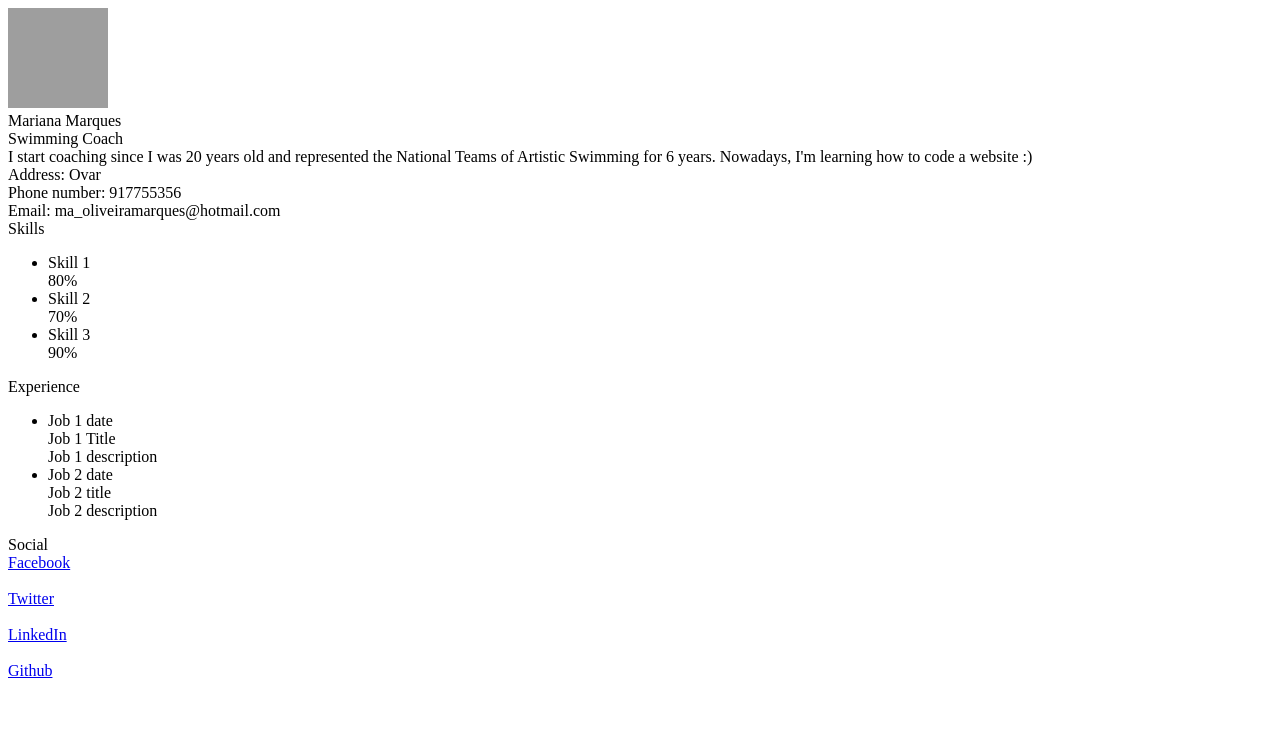
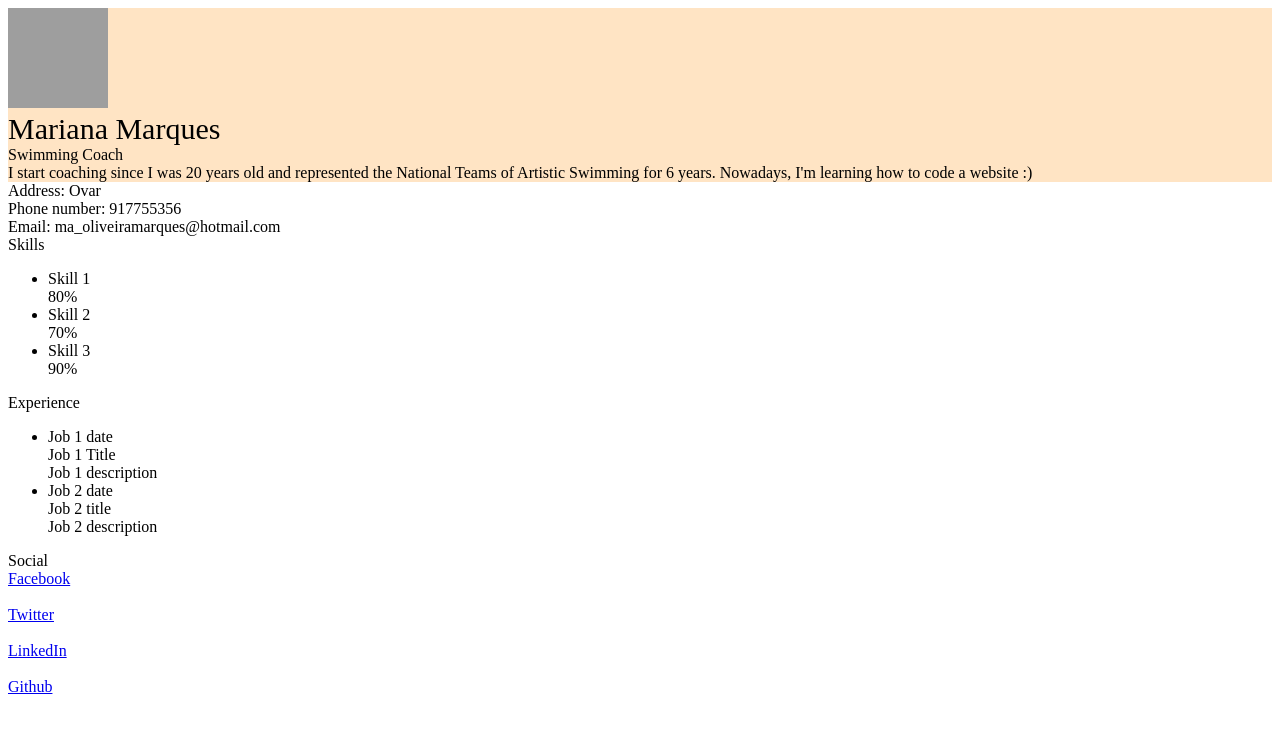
Before and after one commit to from-zero-to-fullstack/css-basics, a plain HTML site: page src/index.html in a window 1280 px wide. Drawn offline with Linux system fonts and the light colour scheme; grey boxes are pictures that could not be loaded.

Commit message:
Fix typo

```diff
--- a/src/index.html
+++ b/src/index.html
@@ -1,7 +1,7 @@
 <!DOCTYPE html>
 <html>
 	<head>
-        <link ref="stylesheet" href="/src/stylesheet.css">
+        <link rel="stylesheet" href="/src/stylesheet.css">
 		<title>My CV</title>
     	</head>
 	<body>
```
